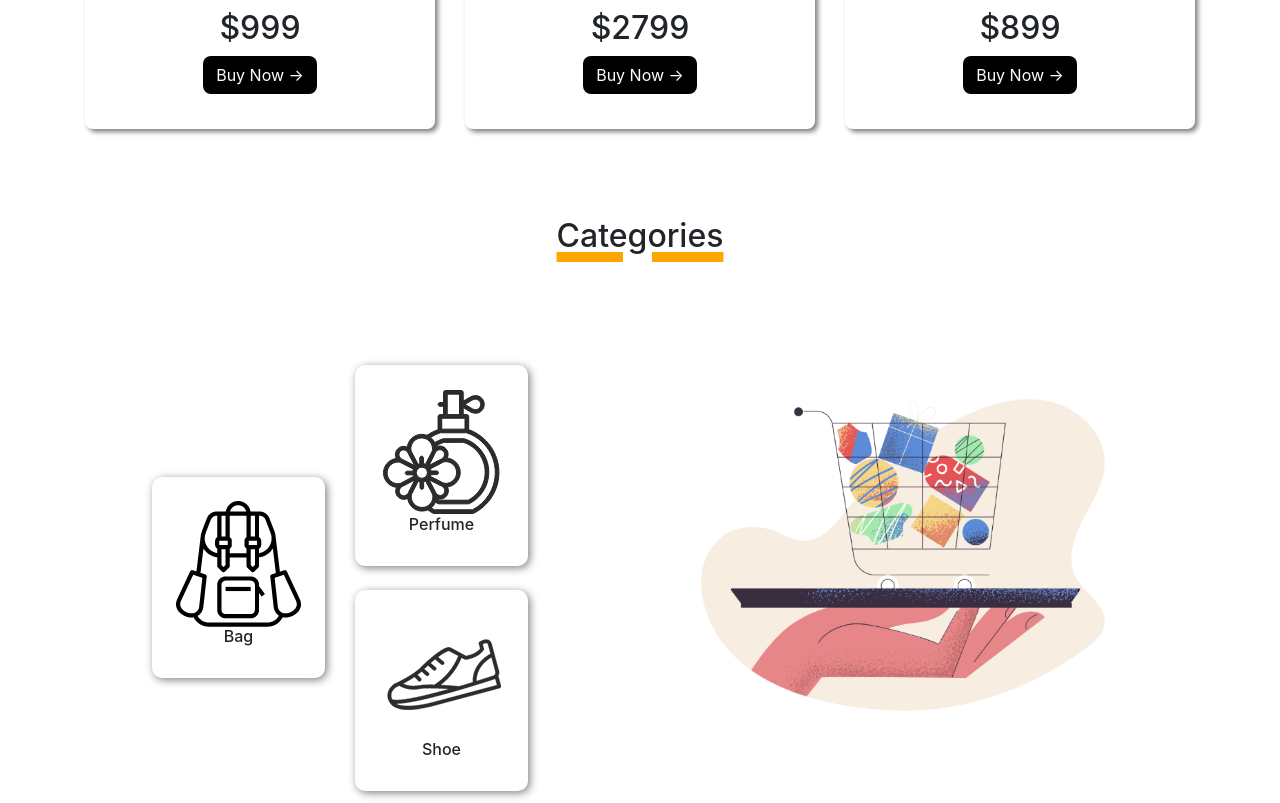
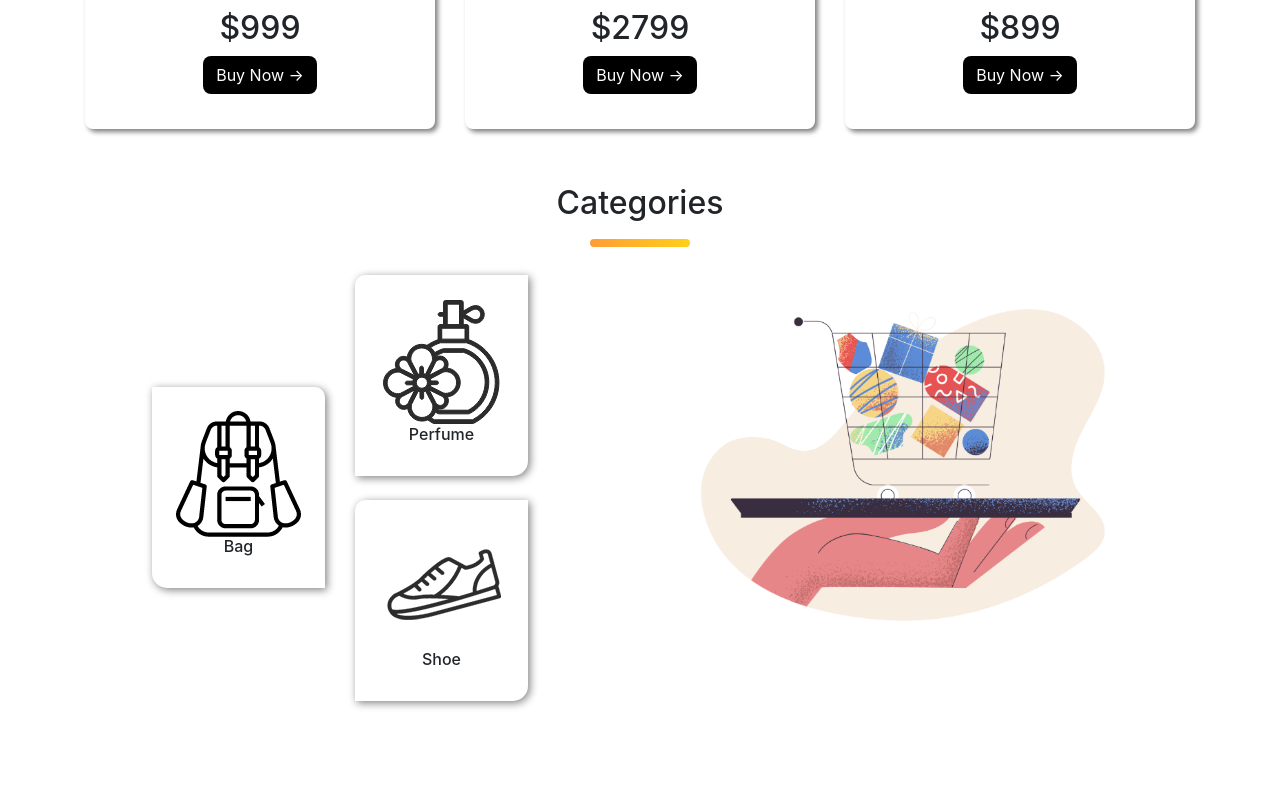
Before and after one commit to jahedul29/Hot_Gadget, a plain HTML site: page index.html in a window 1280 px wide. Shown: the part 1760-2563 px from the top of the page. After the commit the page ends 2473 px from the top, so only its background shows below. Drawn offline with nearby package versions, Linux system fonts and the light colour scheme.

Commit message:
Small change

```diff
--- a/css/style.css
+++ b/css/style.css
@@ -1,4 +1,7 @@
 /* Start banner section */
+
+.banner {}
+
 .banner-content {
     padding: 0 10%;
 }
@@ -9,11 +12,16 @@
 }
 
 .carousel-indicators li {
-    background-color: orange;
+    background: #CECECE;
+    width: 15px;
+    height: 10px;
+    border: none;
+    border-radius: 15px;
 }
 
 .carousel-indicators li.active {
-    background-color: rgb(255, 81, 0);
+    background-image: linear-gradient(to right, #FF9C35, #FFD019);
+    width: 45px;
 }
 
 .buy-now-button {
@@ -35,6 +43,12 @@
     box-shadow: 3px 3px 5px gray;
 }
 
+.card:hover,
+.single-cat-left:hover,
+.single-cat-right:hover {
+    box-shadow: none;
+}
+
 .product-title {
     padding-top: 4%;
 }
@@ -45,15 +59,27 @@
 
 .cat-heading {
     text-align: center;
-    text-decoration: underline;
-    text-decoration-color: orange;
-    text-decoration-thickness: 10px;
-    padding: 8%;
+    padding-top: 5%;
 }
 
-.single-cat {
+.category hr {
+    width: 100px;
+    background: linear-gradient(to right, #FF9C35, #FFD019);
+    height: 8px;
+    border-radius: 10px;
+    border: none;
+}
+
+.single-cat-right {
+    border-radius: 10px 0px 15px 0px;
     box-shadow: 2px 2px 8px gray;
     padding: 10%;
     margin: 5% 0;
-    border-radius: 10px;
 }
+
+.single-cat-left {
+    border-radius: 0px 10px 0px 15px;
+    box-shadow: 2px 2px 8px gray;
+    padding: 10%;
+    margin: 5% 0;
+}
--- a/index.html
+++ b/index.html
@@ -196,22 +196,23 @@
     </section>
 
     <!--======================================== Start category section ======================================-->
-    <section class="container" id="category">
+    <section class="container category" id="category">
         <h2 class="cat-heading">Categories</h2>
+        <hr>
         <div class="row">
             <div class="col-md-6 col-sm-12 row">
                 <div class="col-md-6 d-flex align-items-center justify-content-end">
-                    <div class="single-cat d-flex flex-column align-items-center">
+                    <div class="single-cat-left d-flex flex-column align-items-center">
                         <img src="images/Categories/bag.png" alt="">
                         <h6>Bag</h6>
                     </div>
                 </div>
-                <div class="col-md-6 d-flex flex-column justify-content-around align-items-start">
-                    <div class="single-cat d-flex flex-column align-items-center justify-content-around">
+                <div class="col-md-6 col-sm-12 d-flex flex-column justify-content-around align-items-start">
+                    <div class="single-cat-right d-flex flex-column align-items-center justify-content-around">
                         <img src="images/Categories/perfume.png" alt="">
                         <h6>Perfume</h6>
                     </div>
-                    <div class="single-cat d-flex flex-column align-items-center justify-content-around">
+                    <div class="single-cat-right d-flex flex-column align-items-center justify-content-around">
                         <img src="images/Categories/shoe.png" alt="">
                         <h6>Shoe</h6>
                     </div>
```
